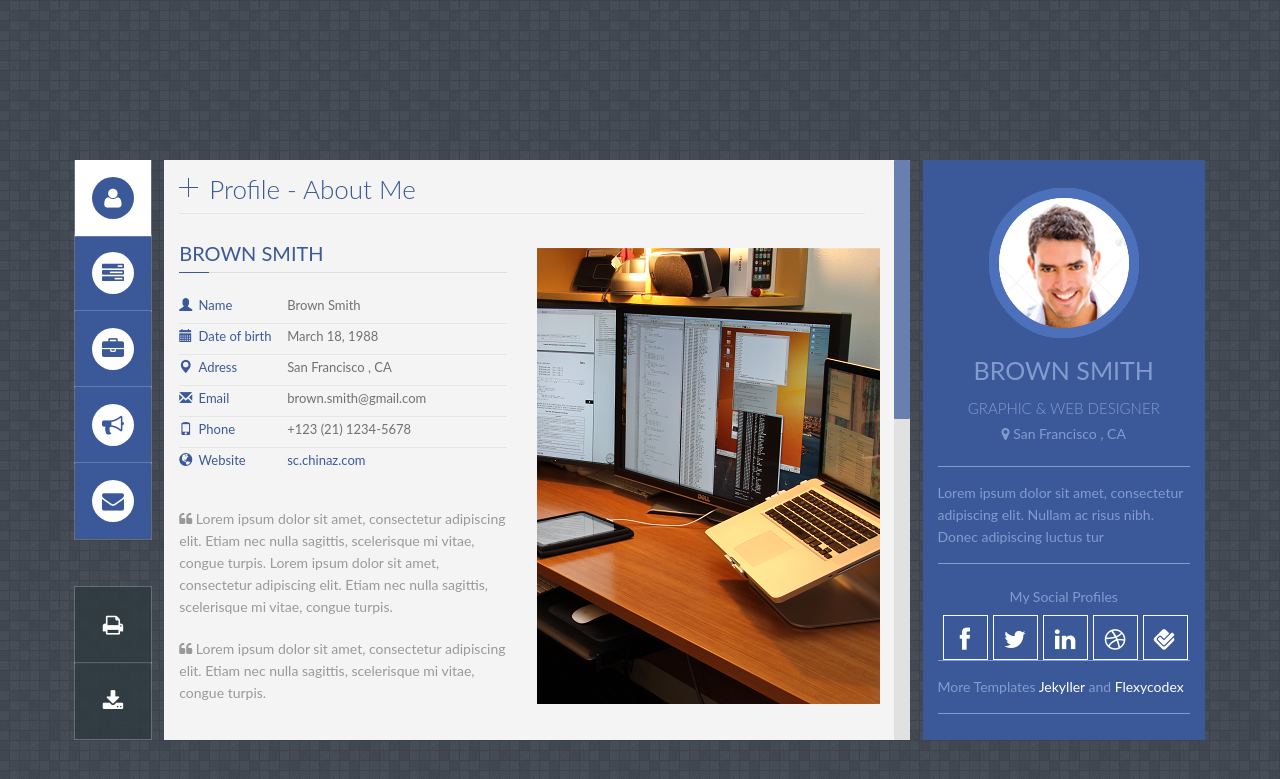
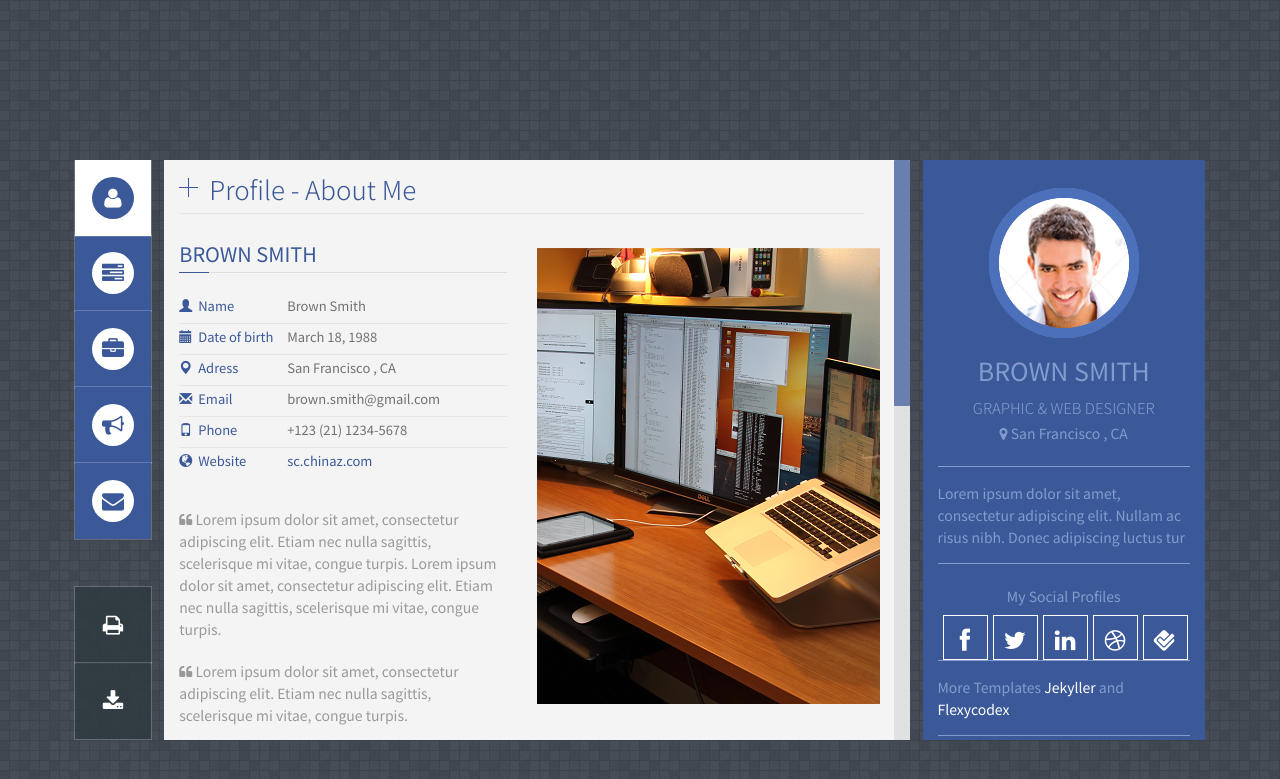
Before and after one commit to libamiew/PanelCV, a Jekyll site: the page built from index.html, in a window 1280 px wide. Shown: the top 779 px of the page. Built offline with Jekyll 4.4.1, drawn with Linux system fonts in a browser that asks for light colours; some web fonts are replaced.

Commit message:
Update main.css

```diff
--- a/assets/css/main.css
+++ b/assets/css/main.css
@@ -1,4 +1,5 @@
 
+@import url('https://fonts.googleapis.com/css2?family=Noto+Sans+KR:wght@100;300;400;500;700;900&display=swap');
 /*--------------------------------------------------
 ----------------------- Base styles ----------------
 ---------------------------------------------------*/
@@ -54,7 +55,7 @@
 }
 body {
     margin: 0;
-    font-family: 'Lato', sans-serif;
+    font-family: 'Noto Sans KR', sans-serif;
     font-weight: 400;
     font-size: 13px;
     line-height: 25px;
@@ -64,7 +65,7 @@
     padding: 0;
 }
 h1, h2, h3, h4, h5, h6, .h1, .h2, .h3, .h4, .h5, .h6 {
-    font-family: 'Lato', sans-serif;
+    font-family: 'Noto Sans KR', sans-serif;
     font-weight: 300;
 }
 
@@ -398,7 +399,7 @@
     text-align: left;
     margin: 0;
     color: #999 !important;
-    font-family: 'Lato', sans-serif;
+    font-family: 'Noto Sans KR', sans-serif;
 }
 .active-hi-icon {
     background: #04B2E8 !important;
@@ -770,7 +771,7 @@
 .text_content {
     display: inline-block;
     float: left;
-    font-family: 'Lato', sans-serif;
+    font-family: 'Noto Sans KR', sans-serif;
     font-size: 20px;
     margin-top: 10px;
     text-transform: uppercase;
@@ -800,7 +801,7 @@
     padding: 15px;
     color: #999 !important;
     font-size: 14px;
-    font-family: 'Lato', sans-serif;
+    font-family: 'Noto Sans KR', sans-serif;
 }
 .bottom-p .panel-group .panel {
     border-radius:0px;
@@ -1915,7 +1916,7 @@
     -webkit-transition: border-color ease-in-out .15s,box-shadow ease-in-out .15s;
     transition: border-color ease-in-out .15s,box-shadow ease-in-out .15s;
     margin-bottom: 5px;
-    font-family: 'Lato', sans-serif;
+    font-family: 'Noto Sans KR', sans-serif;
 }
 
 #blog .post_comments .comment_form .form textarea{
@@ -1935,7 +1936,7 @@
     -webkit-transition: border-color ease-in-out .15s,box-shadow ease-in-out .15s;
     transition: border-color ease-in-out .15s,box-shadow ease-in-out .15s;
     margin-bottom: 5px;
-    font-family: 'Lato', sans-serif;
+    font-family: 'Noto Sans KR', sans-serif;
 }
 
 #blog .post_comments .comment_form .form .post_comment_btn{
@@ -1998,7 +1999,7 @@
     animation: titleAnimation 36s linear infinite 0s;
 }
 .cb-slideshow li div h3 {
-    font-family: 'Lato', sans-serif;
+    font-family: 'Noto Sans KR', sans-serif;
     font-size: 160px;
     padding: 0 30px;
     line-height: 120px;
```
